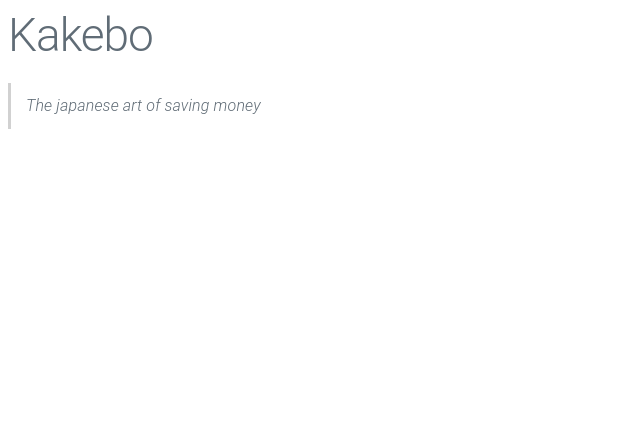
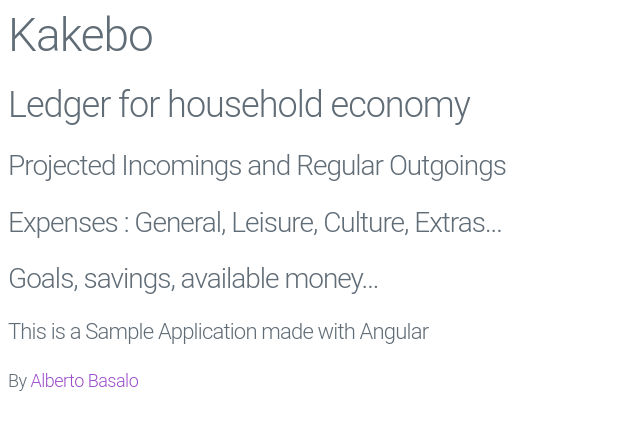
Before and after one commit to juaalta/kakebo, an Angular app: page / in a window 1280 px wide. Shown: the top 430 px of the page, without its empty margins (0-640 px from the left). Built offline with nearby package versions, Linux system fonts and the light colour scheme.

Commit message:
base app component

```diff
--- a/angular.json
+++ b/angular.json
@@ -143,7 +143,7 @@
     },
     "@schematics/angular:component": {
       "inlineStyle": true,
-      "inlineTemplate": true,
+      "inlineTemplate": false,
       "spec": false,
       "prefix": "kab",
       "styleext": "css"
--- a/src/app/app-routing.module.ts
+++ /dev/null
@@ -1,10 +0,0 @@
-import { NgModule } from '@angular/core';
-import { Routes, RouterModule } from '@angular/router';
-
-const routes: Routes = [];
-
-@NgModule({
-  imports: [RouterModule.forRoot(routes)],
-  exports: [RouterModule]
-})
-export class AppRoutingModule { }
--- /dev/null
+++ b/src/app/app.component.html
@@ -0,0 +1,15 @@
+<header>
+  <h1>Kakebo</h1>
+  <h2>Ledger for household economy</h2>
+</header>
+<main>
+  <h3>Projected Incomings and Regular Outgoings</h3>
+  <h3>Expenses : General, Leisure, Culture, Extras...</h3>
+  <h3>Goals, savings, available money...</h3>
+</main>
+<footer>
+  <h4>This is a Sample Application made with Angular</h4>
+  <h5>By
+    <a href="https://twitter.com/albertobasalo">Alberto Basalo</a>
+  </h5>
+</footer>
--- a/src/app/app.component.ts
+++ b/src/app/app.component.ts
@@ -1,19 +1,10 @@
-import { Component } from '@angular/core';
+import { Component } from "@angular/core";
 
 @Component({
-  selector: 'kab-root',
-  template: `
-    <header>
-      <h1>Kakebo</h1>
-      <blockquote>
-        <p><em>The japanese art of saving money</em></p>
-      </blockquote>
-    </header>
-    <router-outlet></router-outlet>
-
-  `,
-  styles: []
+	selector: "kab-root",
+	templateUrl: "./app.component.html",
+	styles: []
 })
 export class AppComponent {
-  title = 'kab';
+	title = "kab";
 }
--- a/src/app/app.module.ts
+++ b/src/app/app.module.ts
@@ -1,25 +1,11 @@
 import { BrowserModule } from "@angular/platform-browser";
 import { NgModule } from "@angular/core";
-
-import { AppRoutingModule } from "./app-routing.module";
-
-import { ServiceWorkerModule } from "@angular/service-worker";
 import { AppComponent } from "./app.component";
 
-import { environment } from "../environments/environment";
-import { GlobalModule } from "@tools/global/global.module";
-
 @NgModule({
-  declarations: [AppComponent],
-  imports: [
-    BrowserModule,
-    AppRoutingModule,
-    ServiceWorkerModule.register("/ngsw-worker.js", {
-      enabled: environment.production
-    }),
-    GlobalModule
-  ],
-  providers: [],
-  bootstrap: [AppComponent]
+	declarations: [AppComponent],
+	imports: [BrowserModule],
+	providers: [],
+	bootstrap: [AppComponent]
 })
 export class AppModule {}
```
Also changed, not shown: src/main.ts (+8 -7 lines).
